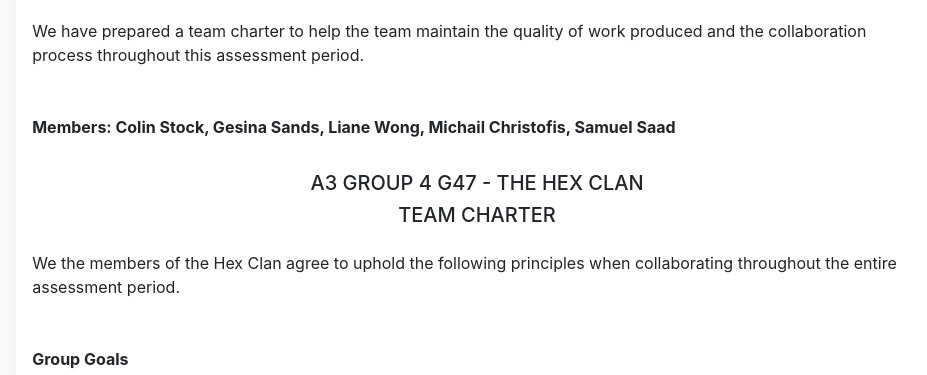
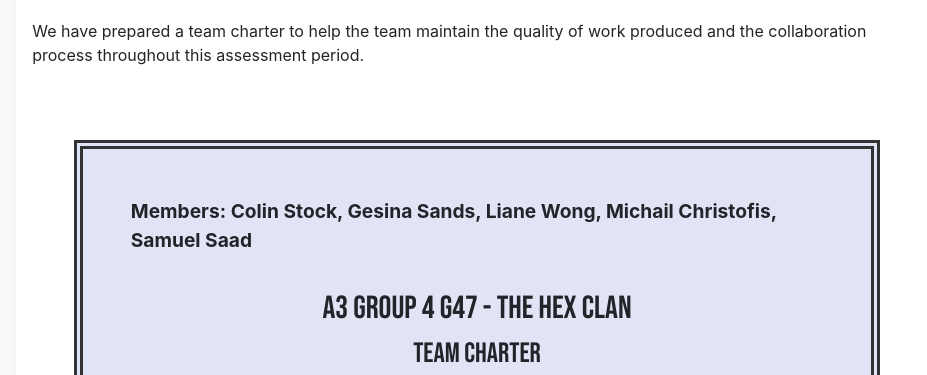
Before and after one commit to GSMSands/assessment-3, a website: page pages/team-profile/group-processes.html in a window 1280 px wide. Shown: the part 2586-2961 px from the top of the page, without its empty margins (163-1090 px from the left). Drawn offline with nearby package versions, Linux system fonts and the light colour scheme.

Commit message:
add div to group charter

```diff
--- a/pages/team-profile/group-processes.html
+++ b/pages/team-profile/group-processes.html
@@ -123,10 +123,16 @@
             </p>
             <p>We  have  prepared  a  team  charter  to  help  the  team  maintain  the  quality  of  work  produced  and  the collaboration process throughout this assessment period.
             </p>
+
+            <div style="background: #E0E4F5;
+                        font-size: 1.2em;
+                        padding: 1.5em;
+                        border: 0.5em double #333333;
+                        margin: 3em;">
               <p><b>Members:  Colin Stock, Gesina Sands, Liane Wong, Michail Christofis, Samuel Saad</b>
               </p>
-            <h5>A3 GROUP 4 G47 - THE HEX CLAN</h5>
-            <h5>TEAM CHARTER</h5>
+              <h2>A3 GROUP 4 G47 - THE HEX CLAN</h2>
+              <h3>TEAM CHARTER</h3>
               <p>We the members of the Hex Clan agree to uphold the following principles when collaborating throughout the entire assessment period.
               </p>
               <p><b>Group Goals</b>
@@ -186,6 +192,9 @@
                 </li>
               </ul>
             </div>
+
+
+          </div>
         </div>
       </div>
 
```
Lines whose indentation alone changed are shown as unchanged.
